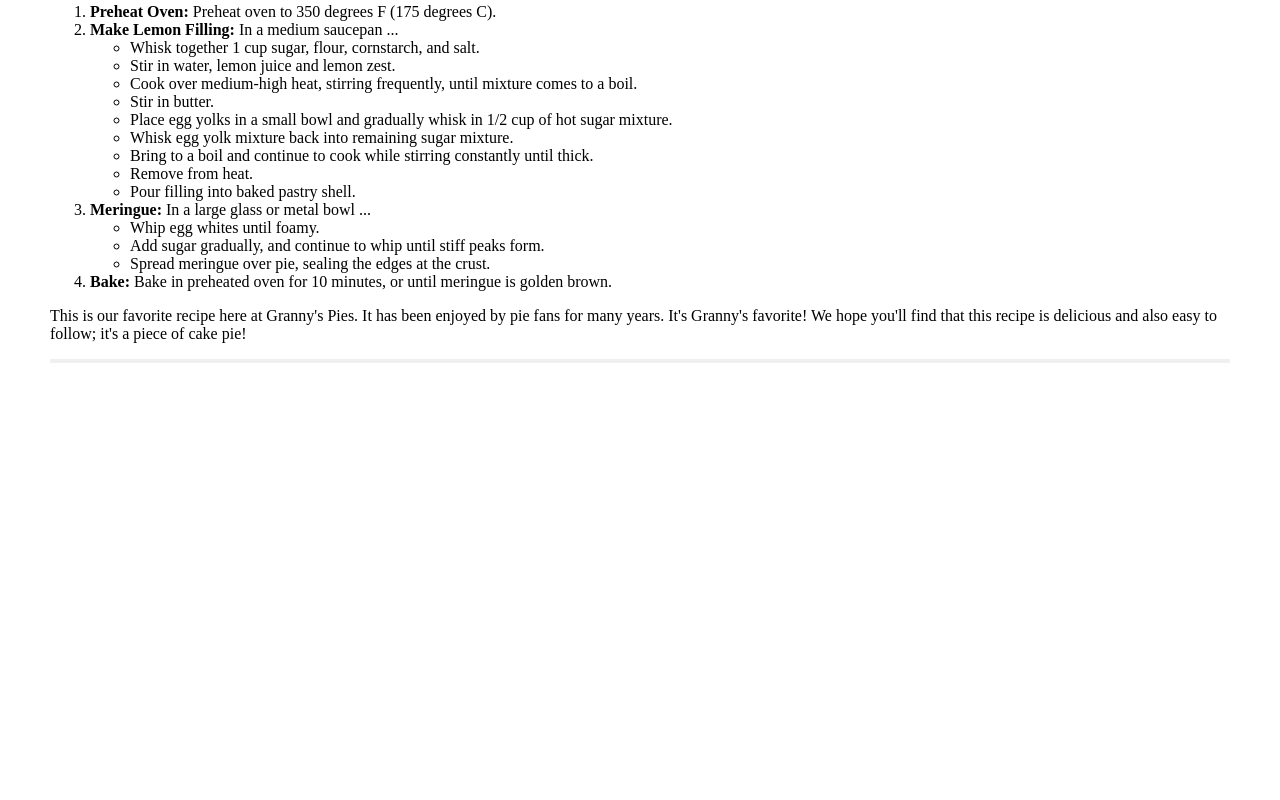
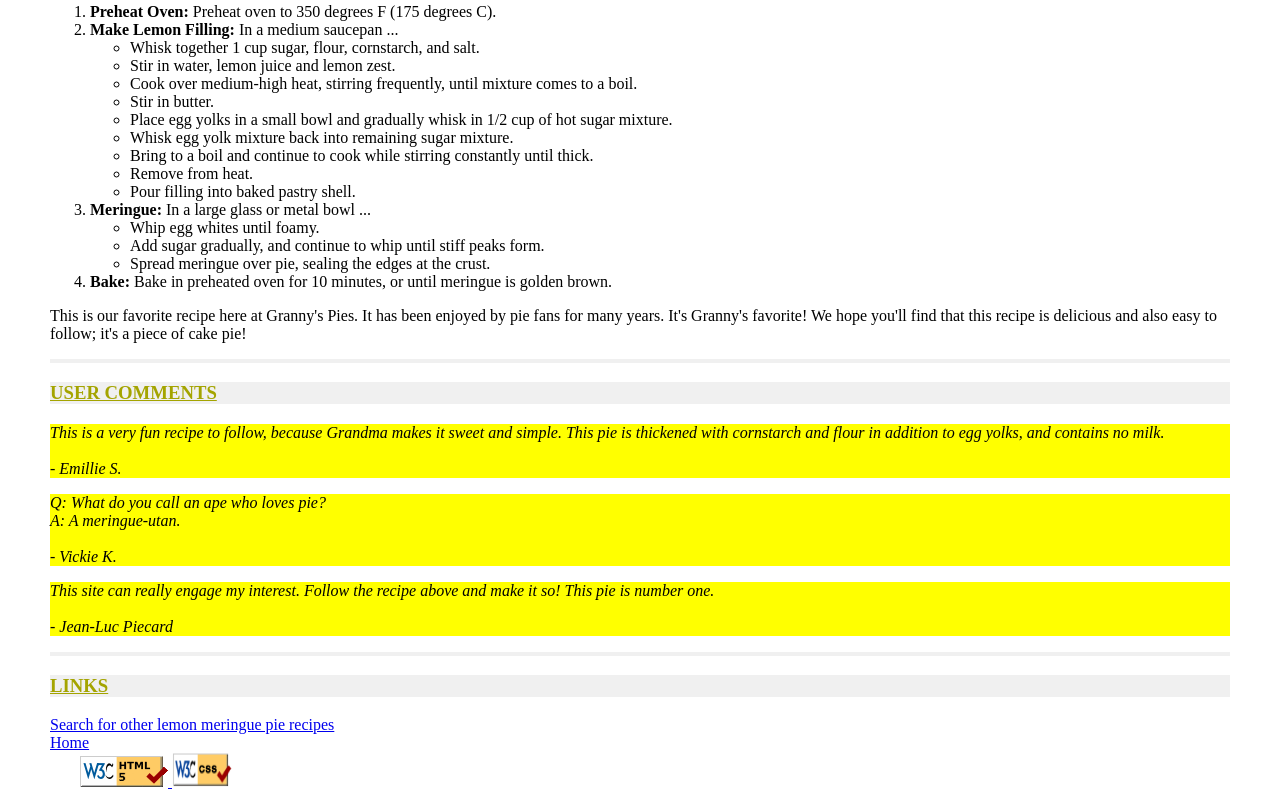
Before and after one commit to emran-ha/wap, a plain HTML site: page docs/Lab2/recipe.html in a window 1280 px wide. Shown: the part 797-1597 px from the top of the page. Before the commit the page ends 1168 px from the top, so only its background shows below. Drawn offline with Linux system fonts and the light colour scheme.

Commit message:
recipe pages finished

```diff
--- a/docs/Lab2/recipe.css
+++ b/docs/Lab2/recipe.css
@@ -32,3 +32,20 @@ body{
     margin-top: 20px;
     border-bottom: 4px solid #F0F0F0;
 }
+#comments{
+    margin-top: 20px;
+    border-bottom: 4px solid #F0F0F0;
+}
+#comments p{
+    font-style: italic;
+    background-color: yellow;
+}
+.footer{
+    bottom: 0;
+    height: 2.5rem;
+    margin-left: 30px;
+  }
+  img#csslogo{
+    width: 60px;
+    height: 35px;
+}
--- a/docs/Lab2/recipe.html
+++ b/docs/Lab2/recipe.html
@@ -72,7 +72,46 @@
             </ol>
             <p>This is our favorite recipe here at Granny's Pies. It has been enjoyed by pie fans for many years. It's Granny's favorite! We hope you'll find that this recipe is delicious and also easy to follow; it's a piece of cake pie!</p>
         </div>
+        <div class="headline">
+            <h3>USER COMMENTS</h3>
+        </div>
+        <div id="comments">
+            <p>
+                This is a very fun recipe to follow, because Grandma makes it sweet and simple. This pie is thickened with cornstarch and flour in addition to egg yolks, and contains no milk.
+                <br><br>
+                - Emillie S.
+            </p>
+            <p>
+                Q: What do you call an ape who loves pie?<br>
+                A: A meringue-utan.
+                <br><br>
+                - Vickie K.
+            </p>
+            <p>
+                This site can really engage my interest. Follow the recipe above and make it so! This pie is number one.
+                <br><br>
+                - Jean-Luc Piecard
+            </p>
+        </div>
+        <div class="headline">
+            <h3>LINKS</h3>
+        </div>
+        <div id="links">
+            <a href="#">Search for other lemon meringue pie recipes</a>
+            <br>
+            <a href="../index.html">Home</a>
+        </div>
+    </main>
+    <footer>
+        <div class="footer">
+            <a href="https://validator.w3.org/check?url=https://emran-ha.github.io/wap/index.html" target="_blank">
+                <img src="../img/w3c-html5-logo.png" alt="W3 HTML5 Logo">
+            </a>
+            <a href="https://jigsaw.w3.org/css-validator/validator?uri=https://emran-ha.github.io/wap/index.html" target="_blank">
+                <img id="csslogo" src="../img/cssValidtor.png" alt="W3 css3 Logo">
+            </a>
 
-    </main>
+        </div>
+    </footer>
 </body>
 </html>
```
Also changed, not shown: docs/index.html (+1 -1 lines).
